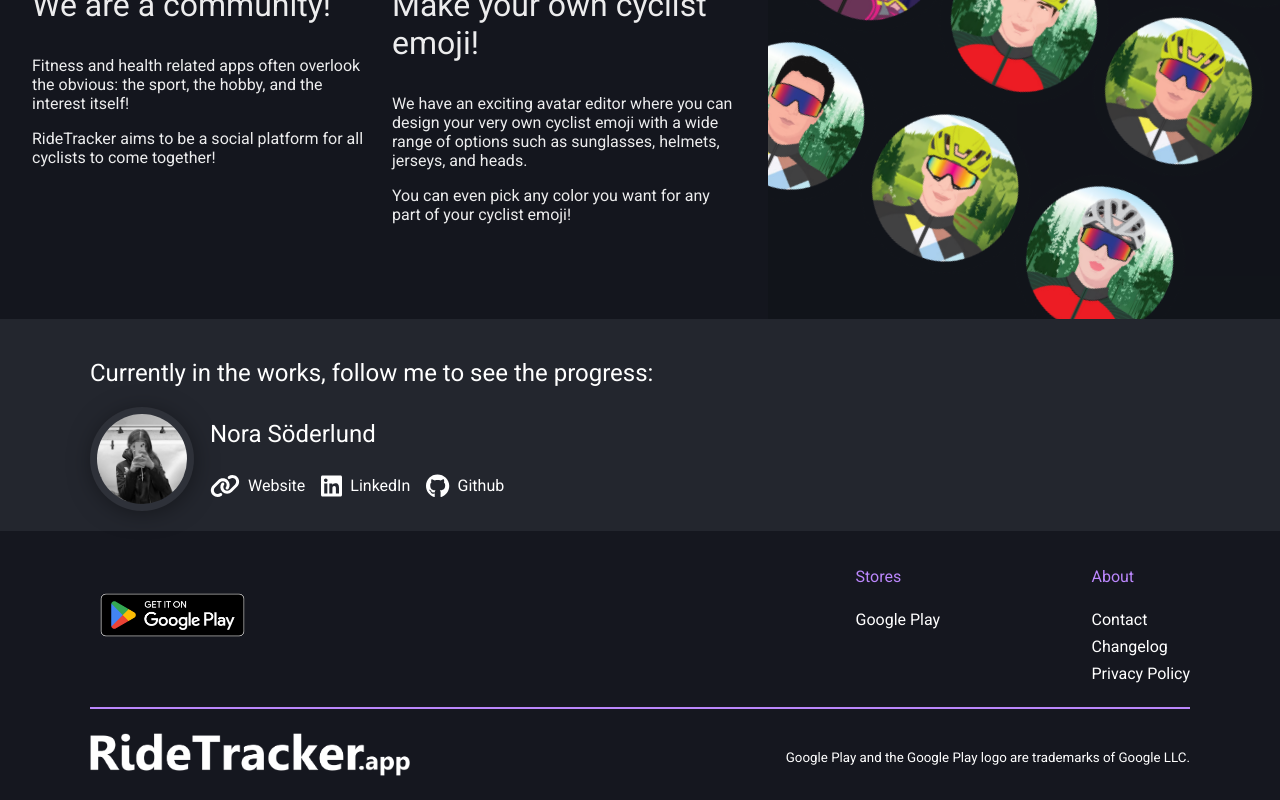
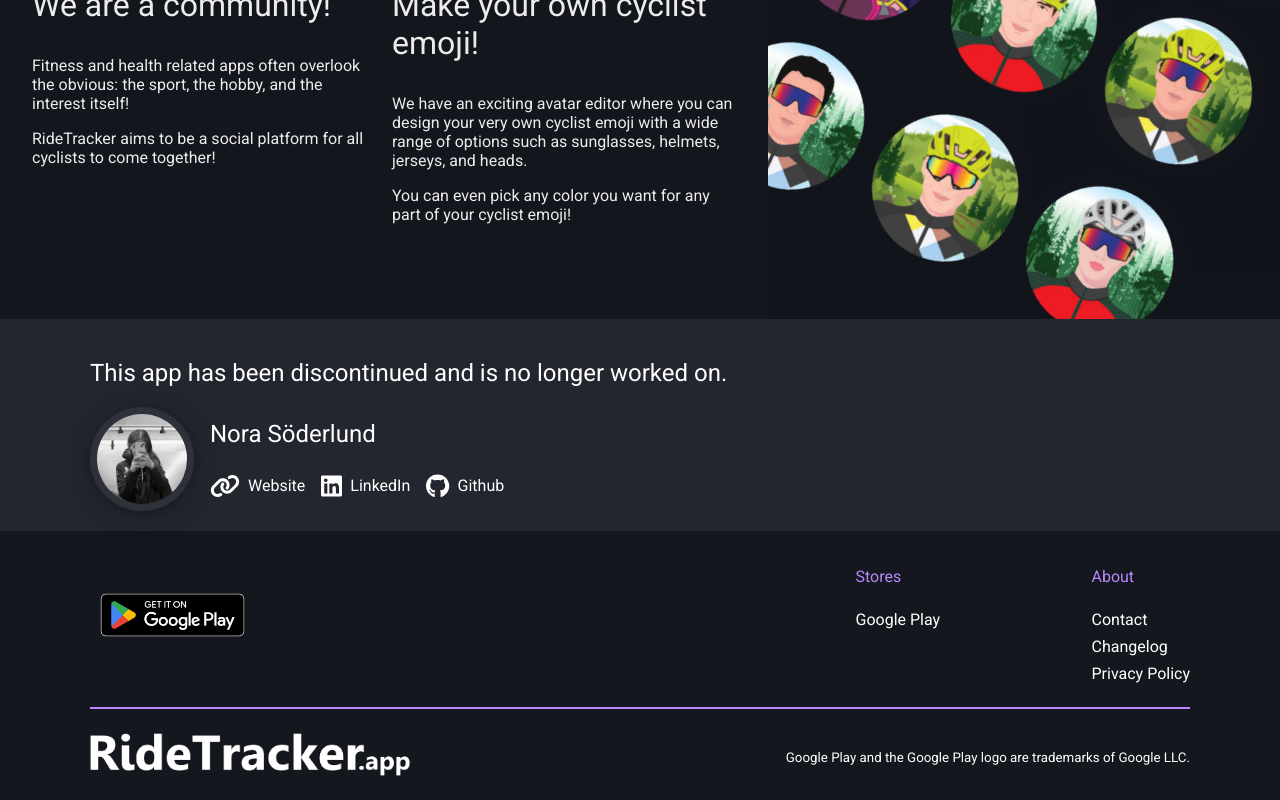
Before and after one commit to RideTracker/RideTrackerPages, a React (Create React App) app: page / in a window 1280 px wide. Shown: the part 3281-4081 px from the top of the page. Built offline with nearby package versions, Linux system fonts and the light colour scheme.

Commit message:
Update index.tsx
Signed-off-by: Nora Söderlund <norasoderlund@icloud.com>

```diff
--- a/src/app/index.tsx
+++ b/src/app/index.tsx
@@ -25,7 +25,7 @@ export default function IndexPage() {
                 backgroundColor: "rgba(255, 255, 255, .05)"
             }}>
                 <Container>
-        <h2>Currently in the works, follow me to see the progress:</h2>
+                    <h2>This app has been discontinued and is no longer worked on.</h2>
 
                     <DeveloperContact/>
                 </Container>
```
Lines whose indentation alone changed are shown as unchanged.
